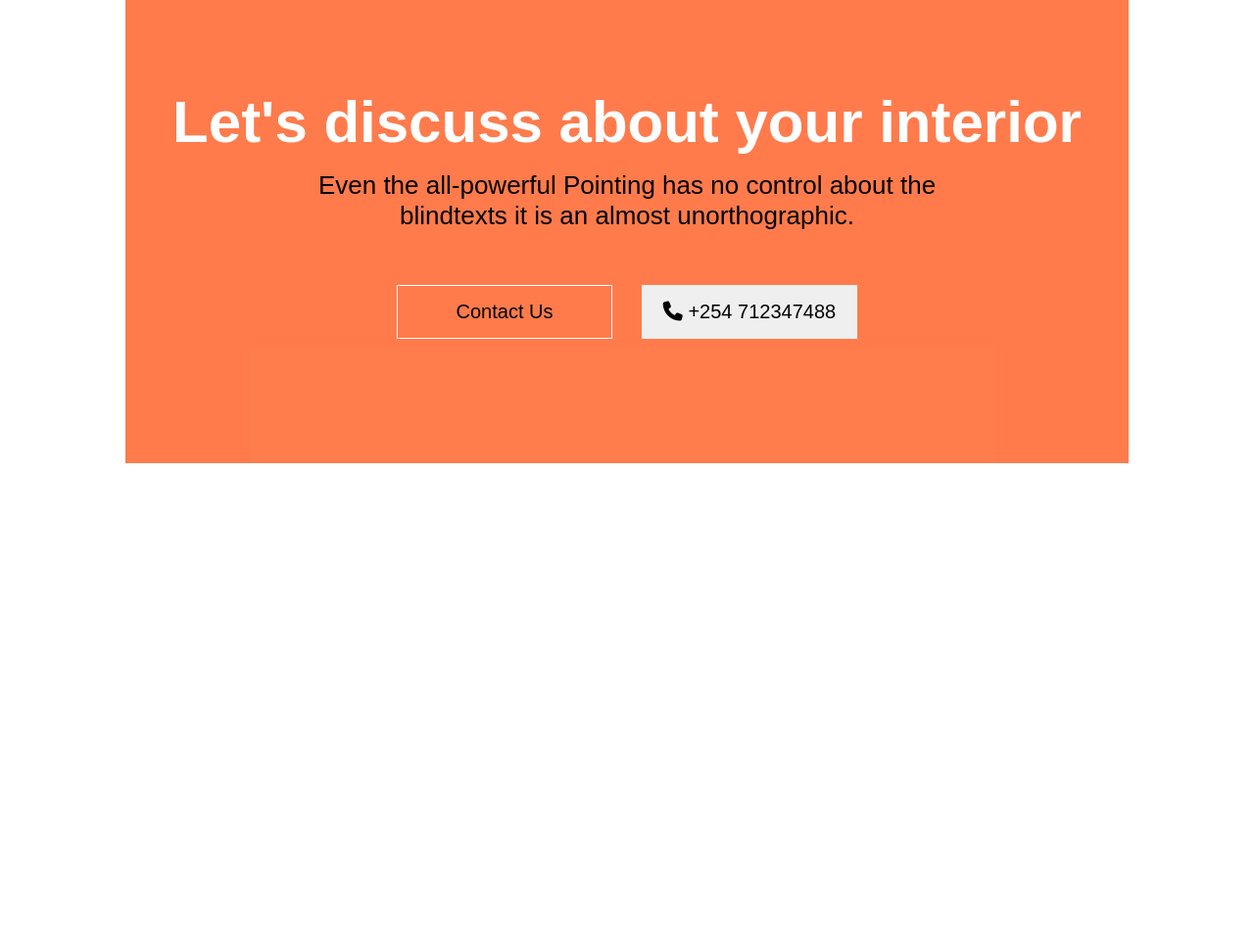
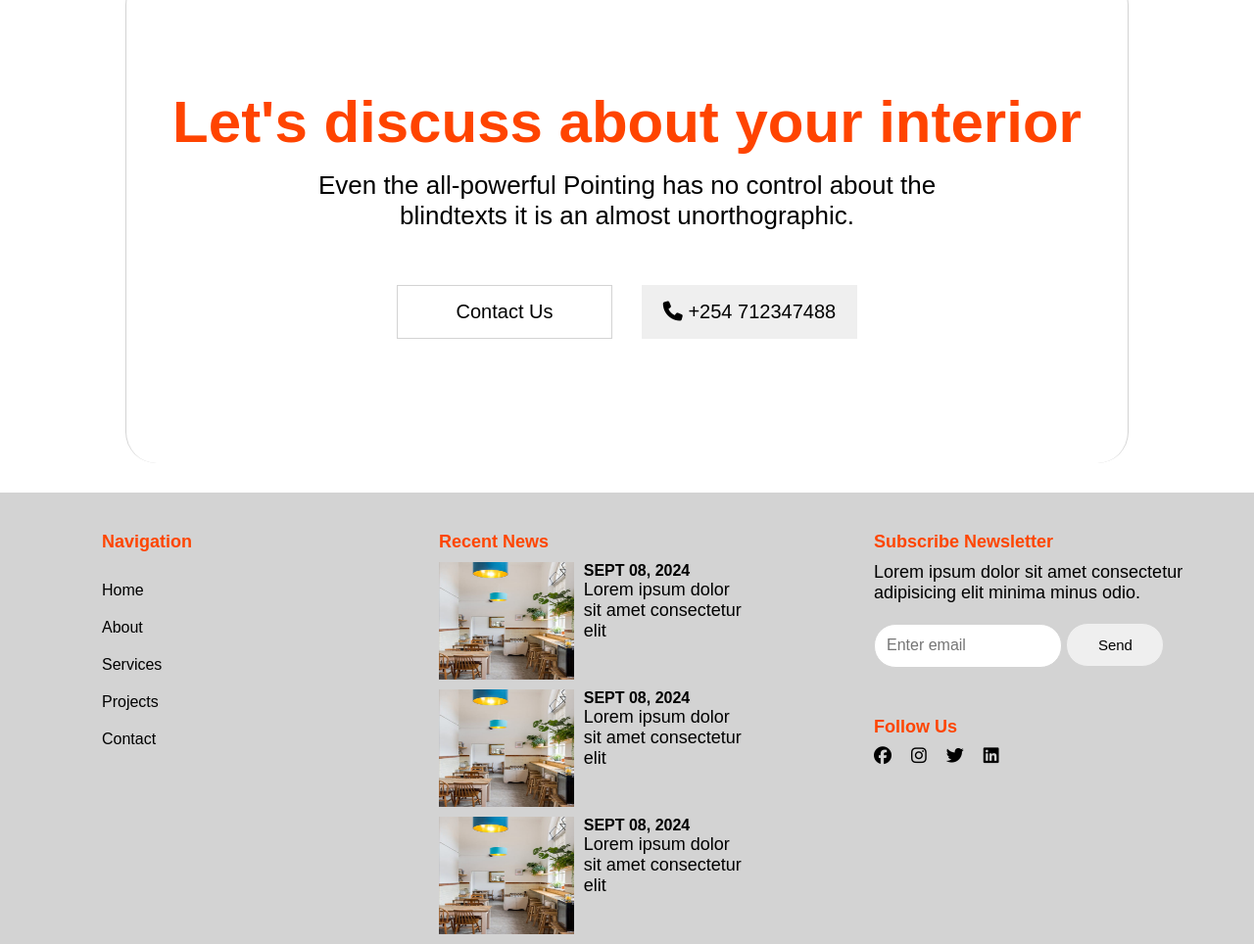
Before and after one commit to Nabanji/Interior-design-website, a plain HTML site: page index.html in a window 1280 px wide. Shown: the part 4218-5182 px from the top of the page at 98% size. Before the commit the page ends 4691 px from the top, so only its background shows below. Drawn offline with nearby package versions, Linux system fonts and the light colour scheme.

Commit message:
footer update

```diff
--- a/index.html
+++ b/index.html
@@ -219,6 +219,66 @@
         </div>
     </section>
 
+    <section class="footer">
+        <div class="footer-div navigation">
+            <h1>navigation</h1>
+            <ul>
+                <li><a href="">home</a></li>
+                <li><a href="">about</a></li>
+                <li><a href="">services</a></li>
+                <li><a href="">projects</a></li>
+                <li><a href="">contact</a></li>
+            </ul>
+        </div>
+
+        <div class="footer-div">
+            <h1>recent news</h1>
+            <div class="news-desc">
+                <img src="/images/image1.jpeg" alt="">
+                <div>
+                    <h2>sept 08, 2024</h2>
+                    <p>Lorem ipsum dolor sit amet consectetur elit</p>
+                </div>
+            </div>
+            <div class="news-desc">
+                <img src="/images/image1.jpeg" alt="">
+                <div>
+                    <h2>sept 08, 2024</h2>
+                    <p>Lorem ipsum dolor sit amet consectetur elit</p>
+                </div>
+            </div>
+            <div class="news-desc">
+                <img src="/images/image1.jpeg" alt="">
+                <div>
+                    <h2>sept 08, 2024</h2>
+                    <p>Lorem ipsum dolor sit amet consectetur elit</p>
+                </div>
+            </div>
+        </div>
+
+        <div class="footer-div social">
+            <h1>subscribe newsletter</h1>
+            <p>Lorem ipsum dolor sit amet consectetur adipisicing elit minima minus odio.</p>
+
+            <form action="">
+                <input
+                    type="text"
+                    placeholder="Enter email"
+                />
+                <button>send</button>
+            </form>
+
+            <h1 id="social-header">follow us</h1>
+            <div class="social-links">
+                <i class="fa-brands fa-facebook"></i>
+                <i class="fa-brands fa-instagram"></i>
+                <i class="fa-brands fa-twitter"></i>
+                <i class="fa-brands fa-linkedin"></i>
+            </div>
+
+        </div>
+    </section>
+
     <script src="index.js"></script>
 </body>
 
--- a/style.css
+++ b/style.css
@@ -510,13 +510,17 @@ body::-webkit-scrollbar {
     justify-content: center;
     align-items: center;
     text-align: center;
-    background: rgba(255, 68, 0, 0.7);
+    border: 1px solid lightgray;
+    border-radius: 32px;
+    border-bottom: none;
+    border-top: none;
+    /*background: rgba(255, 68, 0, 0.7);*/
 }
 
 .discuss-interior h1 {
     font-size: 60px;
     margin: 15px 0px;
-    color: white;
+    color: rgb(255, 68, 0);
 }
 
 .discuss-interior p {
@@ -536,25 +540,140 @@ body::-webkit-scrollbar {
     font-size: 20px;
     margin: 25px 0px;
     outline: none;
+    transition: .6s all ease-in-out;
+}
+
+.buttons #phone {
+    transition: .6s all ease-in-out;
     border: none;
-    transition: .6s all ease-in-out;
 }
 
 .buttons #phone:hover {
     color: orangered;
+    border: none;
 }
 
 .buttons #contact {
     background: transparent;
-    border: 1px solid white;
+    border: 1px solid lightgray;
+    transition: .6s all ease-in-out;
 }
 
 .buttons #contact:hover {
-    border: none;
-    color: orangered;
-    background-color: white;
+    color: black;
+    border: 1px solid black;
 }
 
+.footer {
+    width: 100%;
+    height: fit-content;
+    display: flex;
+    justify-content: center;
+    gap: 60px;
+    background-color: lightgray;
+    margin-top: 30px;
+}
+
+.footer-div {
+    margin-top: 40px;
+    width: 30%;
+}
+
+.footer-div h1 {
+    text-transform: capitalize;
+    font-size: 18px;
+    color: orangered;
+}
+
+.footer-div ul {
+    margin-top: 30px;
+}
+
+.navigation {
+    padding-left: 100px;
+}
+
+.footer-div ul li{
+    list-style-type: none;
+    margin: 20px 0px;
+    text-transform: capitalize;
+    font-size: 16px;
+}
+
+.footer-div ul li a {
+    text-decoration: none;
+    transition: .6s all ease-in-out;
+}
+
+.footer-div ul li a:hover {
+    padding-left: 5px;
+    color: orangered;
+}
+
+.news-desc {
+    display: flex;
+    gap: 10px;
+    margin: 10px 0px;
+}
+
+.news-desc img {
+    height: 120px;
+    width: 200px;
+}
+
+.news-desc h2 {
+    text-transform: uppercase;
+    font-size: 16px;
+}
+
+.news-desc p {
+    width: 70%;
+    font-size: 18px;
+}
+
+.social p{
+    font-size: 18px;
+    margin-top: 10px;
+}
+
+.social form {
+    margin-top: 20px;
+}
+
+.social form input {
+    width: 50%;
+    height: 45px;
+    padding-left: 12px;
+    font-size: 16px;
+    border-radius: 22px;
+    outline: none;
+    border: 1px solid lightgray;
+}
+
+.social form button {
+    height: 45px;
+    width: 100px;
+    font-size: 15px;
+    text-transform: capitalize;
+    border: 1px solid lightgray;
+    cursor: pointer;
+    border-radius: 22px;
+}
+
+#social-header {
+    margin-top: 50px;
+}
+
+.social-links {
+    display: flex;
+    gap: 20px;
+    margin-top: 10px;
+}
+
+.social-links i {
+    font-size: 18px;
+    cursor: pointer;
+}
 
 
 /* MEDIA QUERIES */
```
